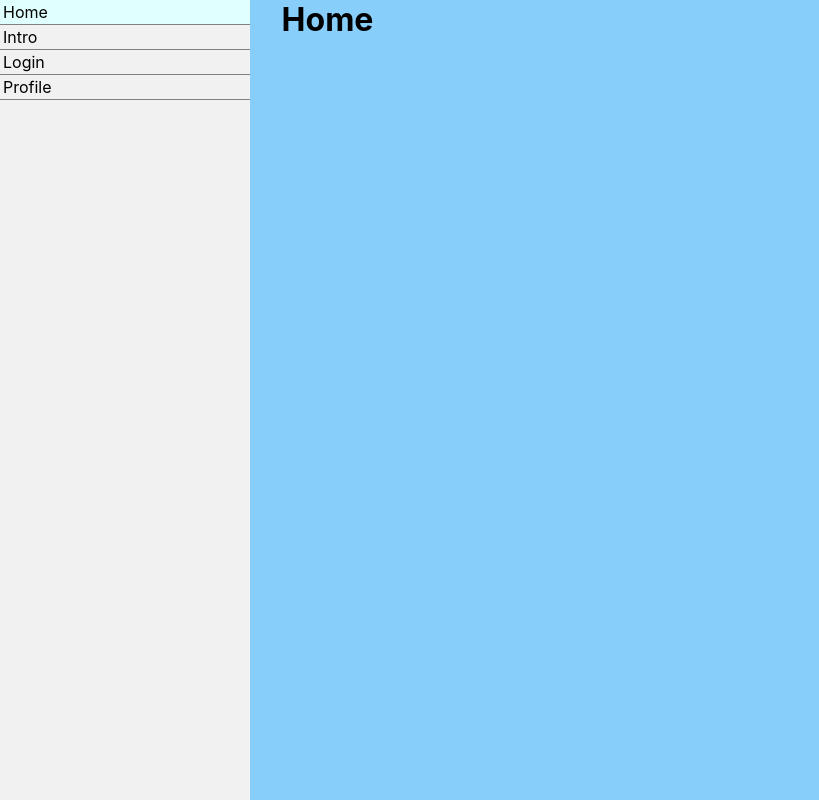
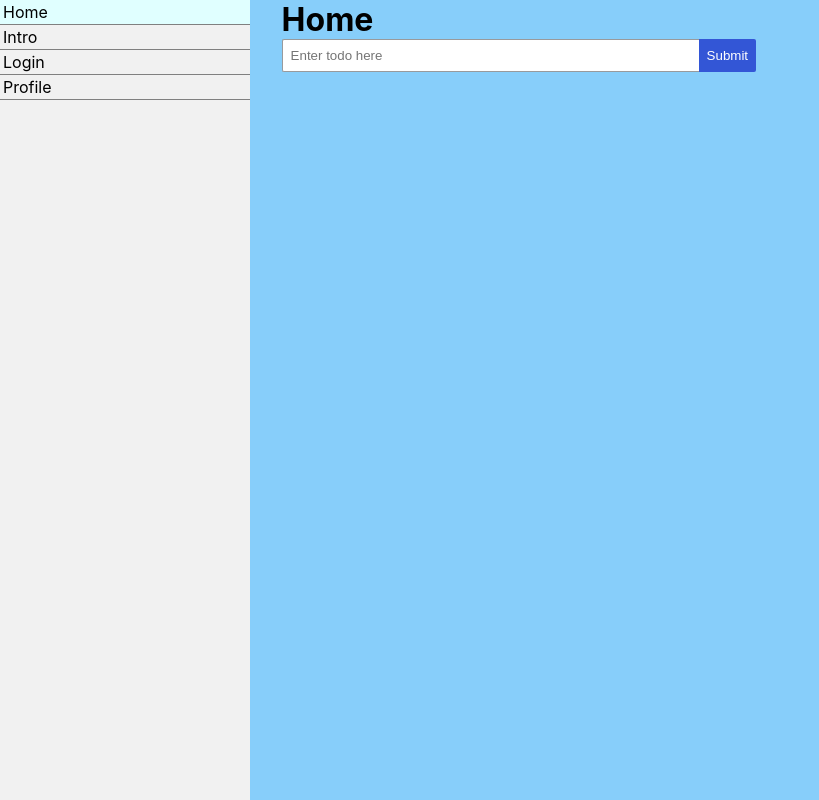
Before and after one commit to rrasta/rasta-todo, a React (Create React App) app: page / in a window 1280 px wide. Shown: the whole page, without its empty margins (0-819 px from the left). Built offline with nearby package versions, Linux system fonts and the light colour scheme.

Commit message:
Todo list merge

```diff
--- a/src/App.tsx
+++ b/src/App.tsx
@@ -42,7 +42,7 @@ function App() {
                         <Route path="/login">
                             <LoginPage />
                         </Route>
-                        <Route path="/profil">
+                        <Route path="/profile">
                             <ProfilePage />
                         </Route>
                         <Route path="/">
--- a/src/components/todo-list/todo-list.component.tsx
+++ b/src/components/todo-list/todo-list.component.tsx
@@ -1,9 +1,9 @@
-import React, { useEffect, useState } from 'react';
+import React from 'react';
 import Input from '../input/input.component';
 import TodoItem from '../todo-item/todo-item.component';
+import { useList } from '../../common/common';
 
 import './todo-list.component.scss';
-import { useList } from '../../common/common';
 
 export interface ITodoItem {
     id: string;
--- a/src/pages/home/home.page.tsx
+++ b/src/pages/home/home.page.tsx
@@ -1,5 +1,9 @@
 import React from "react";
 
 import "./home.page.scss";
+import TodoList from '../../components/todo-list/todo-list.component';
 
-export const HomePage = () => (<h1> Home </h1>)
+export const HomePage = () => (<div className={'home-page'}>
+    <h1>Home</h1>
+    <TodoList />
+</div>)
```
